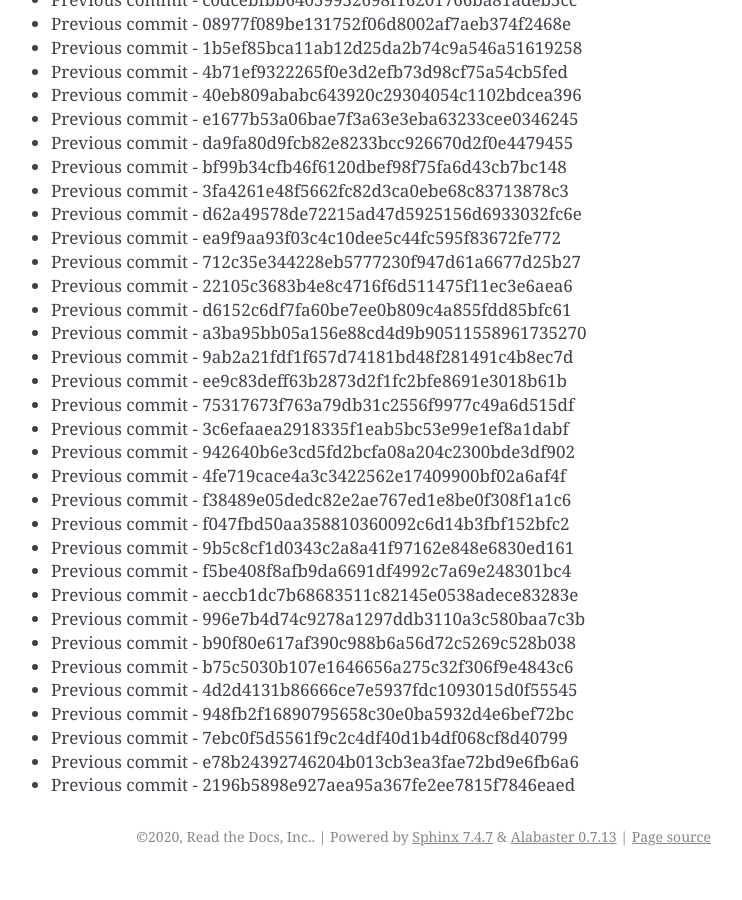
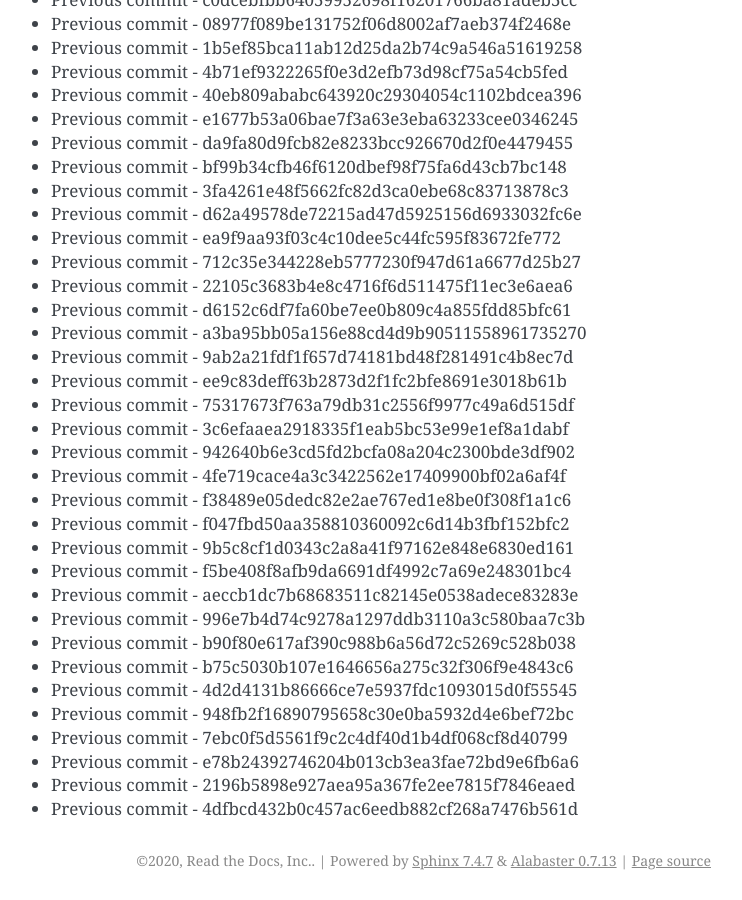
Before and after one commit to readthedocs/rtd-git-stresstest, a Sphinx documentation site: the page built from docs/updates.rst, in a window 1280 px wide and 900 px high, scrolled down 102268 px. Shown: the whole window, without its empty margins (399-1141 px from the left). Built offline with Sphinx 7.4.7, drawn with Linux system fonts in a browser that asks for light colours; before the commit the page ends 103144 px from its top, so only the background shows below that.

Commit message:
Generating commit from previous: 4dfbcd432b0c457ac6eedb882cf268a7476b561d

```diff
--- a/docs/updates.rst
+++ b/docs/updates.rst
@@ -4329,3 +4329,4 @@ It can be tested for any performance characteristics.
 * Previous commit - 7ebc0f5d5561f9c2c4df40d1b4df068cf8d40799
 * Previous commit - e78b24392746204b013cb3ea3fae72bd9e6fb6a6
 * Previous commit - 2196b5898e927aea95a367fe2ee7815f7846eaed
+* Previous commit - 4dfbcd432b0c457ac6eedb882cf268a7476b561d
```
